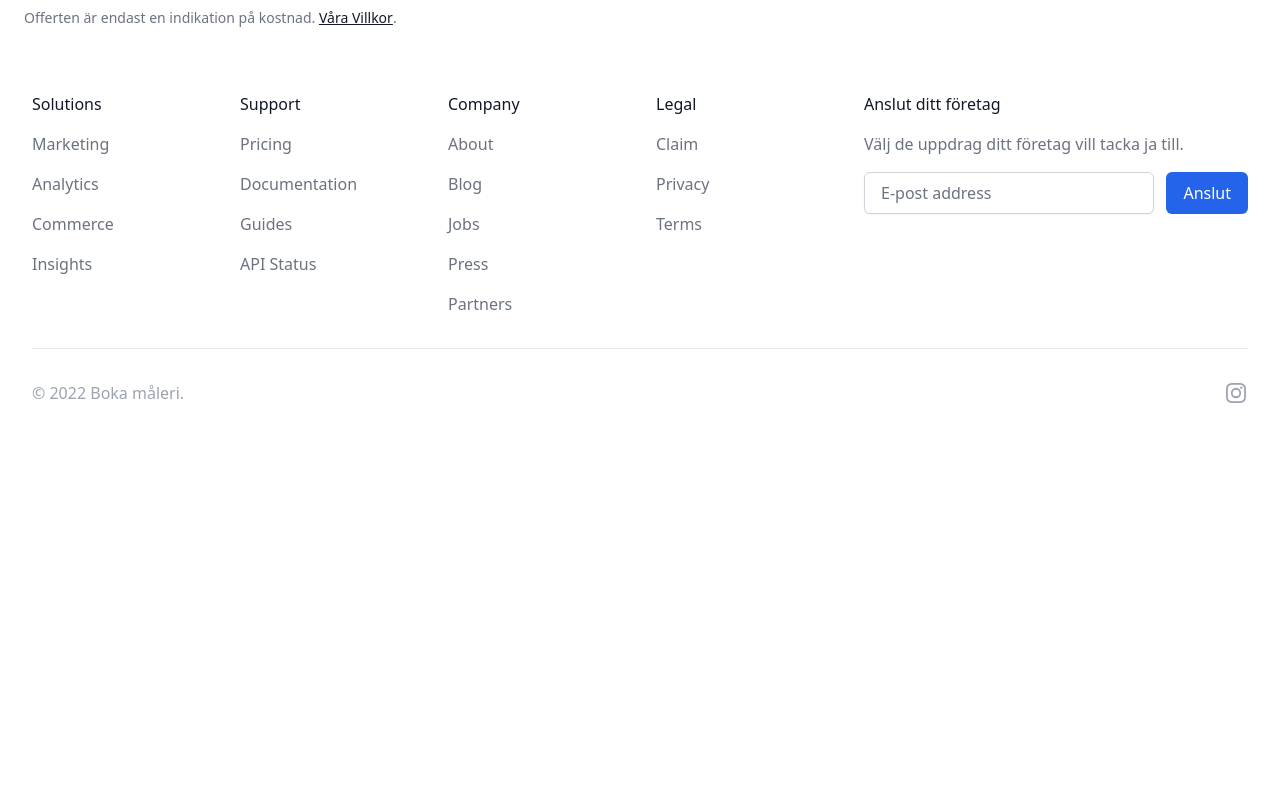
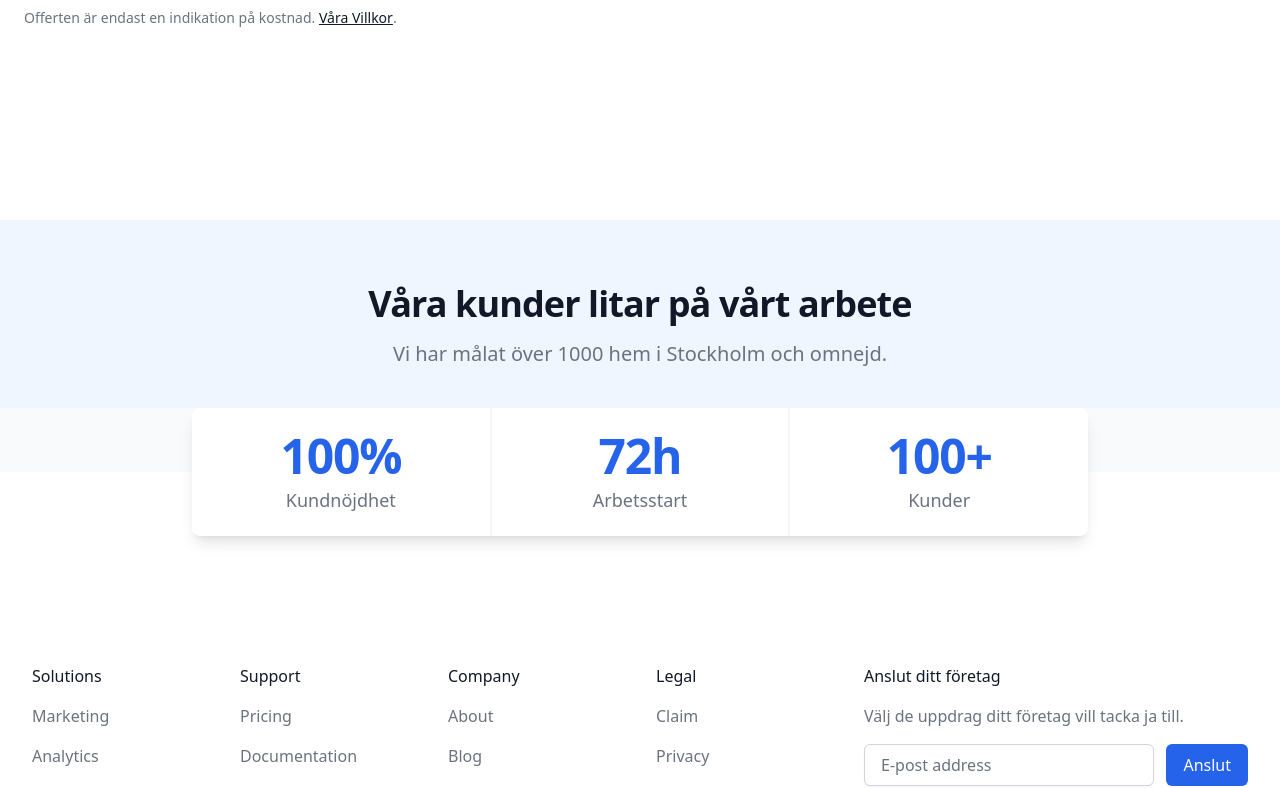
Before and after one commit to kamigerami/bokamalare, a Next.js app: page / in a window 1280 px wide. Shown: the part 598-1386 px from the top of the page. Before the commit the page ends 1067 px from the top, so only its background shows below. Built offline with nearby package versions, Linux system fonts and the light colour scheme.

Commit message:
add stats

```diff
--- /dev/null
+++ b/src/components/Stats.tsx
@@ -0,0 +1,39 @@
+export default function Stats() {
+    return (
+      <div className="mt-12 md:mt-24 lg:mt-32 xl:mt-48 bg-blue-50 pt-12 sm:pt-16">
+        <div className="mx-auto max-w-7xl px-4 sm:px-6 lg:px-8">
+          <div className="mx-auto max-w-4xl text-center">
+            <h2 className="text-3xl font-bold tracking-tight text-gray-900 sm:text-4xl">
+              Våra kunder litar på vårt arbete
+            </h2>
+            <p className="mt-3 text-xl text-gray-500 sm:mt-4">
+                Vi har målat över 1000 hem i Stockholm och omnejd.
+            </p>
+          </div>
+        </div>
+        <div className="mt-10 bg-white pb-12 sm:pb-16">
+          <div className="relative">
+            <div className="absolute inset-0 h-1/2 bg-gray-50" />
+            <div className="relative mx-auto max-w-7xl px-4 sm:px-6 lg:px-8">
+              <div className="mx-auto max-w-4xl">
+                <dl className="rounded-lg bg-white shadow-lg sm:grid sm:grid-cols-3">
+                  <div className="flex flex-col border-b border-gray-100 p-6 text-center sm:border-0 sm:border-r">
+                    <dt className="order-2 mt-2 text-lg font-medium leading-6 text-gray-500">Kundnöjdhet</dt>
+                    <dd className="order-1 text-5xl font-bold tracking-tight text-blue-600">100%</dd>
+                  </div>
+                  <div className="flex flex-col border-t border-b border-gray-100 p-6 text-center sm:border-0 sm:border-l sm:border-r">
+                    <dt className="order-2 mt-2 text-lg font-medium leading-6 text-gray-500">Arbetsstart</dt>
+                    <dd className="order-1 text-5xl font-bold tracking-tight text-blue-600">72h</dd>
+                  </div>
+                  <div className="flex flex-col border-t border-gray-100 p-6 text-center sm:border-0 sm:border-l">
+                    <dt className="order-2 mt-2 text-lg font-medium leading-6 text-gray-500">Kunder</dt>
+                    <dd className="order-1 text-5xl font-bold tracking-tight text-blue-600">100+</dd>
+                  </div>
+                </dl>
+              </div>
+            </div>
+          </div>
+        </div>
+      </div>
+    )
+  }
--- a/src/pages/index.tsx
+++ b/src/pages/index.tsx
@@ -3,6 +3,7 @@
 import Hero from "../components/Hero";
 import Footer from "../components/Footer";
 import Header from "../components/Header";
+import Stats from "../components/Stats";
 
 const Home: NextPage = (props) => {
   return (
@@ -14,6 +15,7 @@
       </Head>
       <Header />
       <Hero />
+      <Stats />
       <Footer/>
     </>
   );
```
